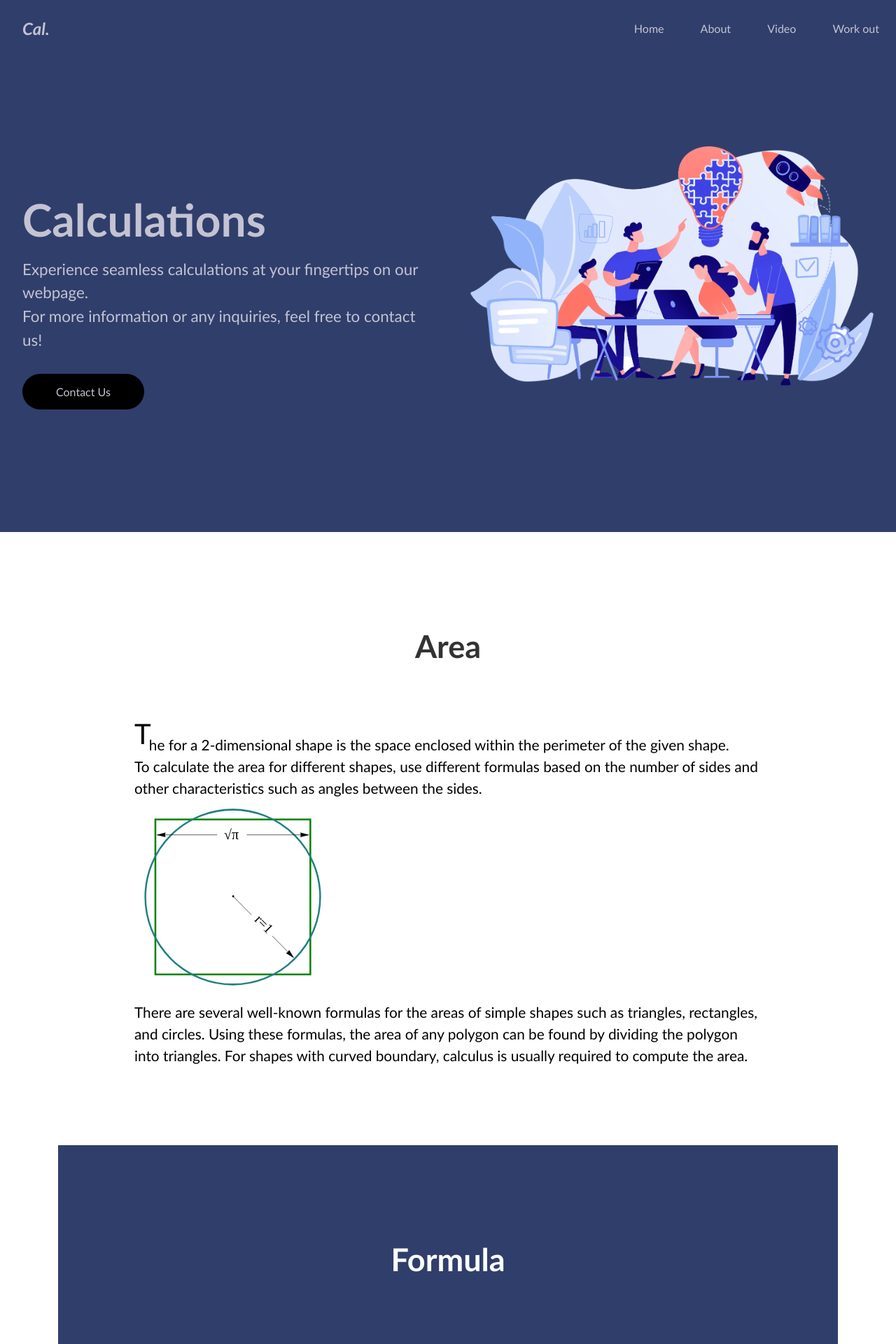
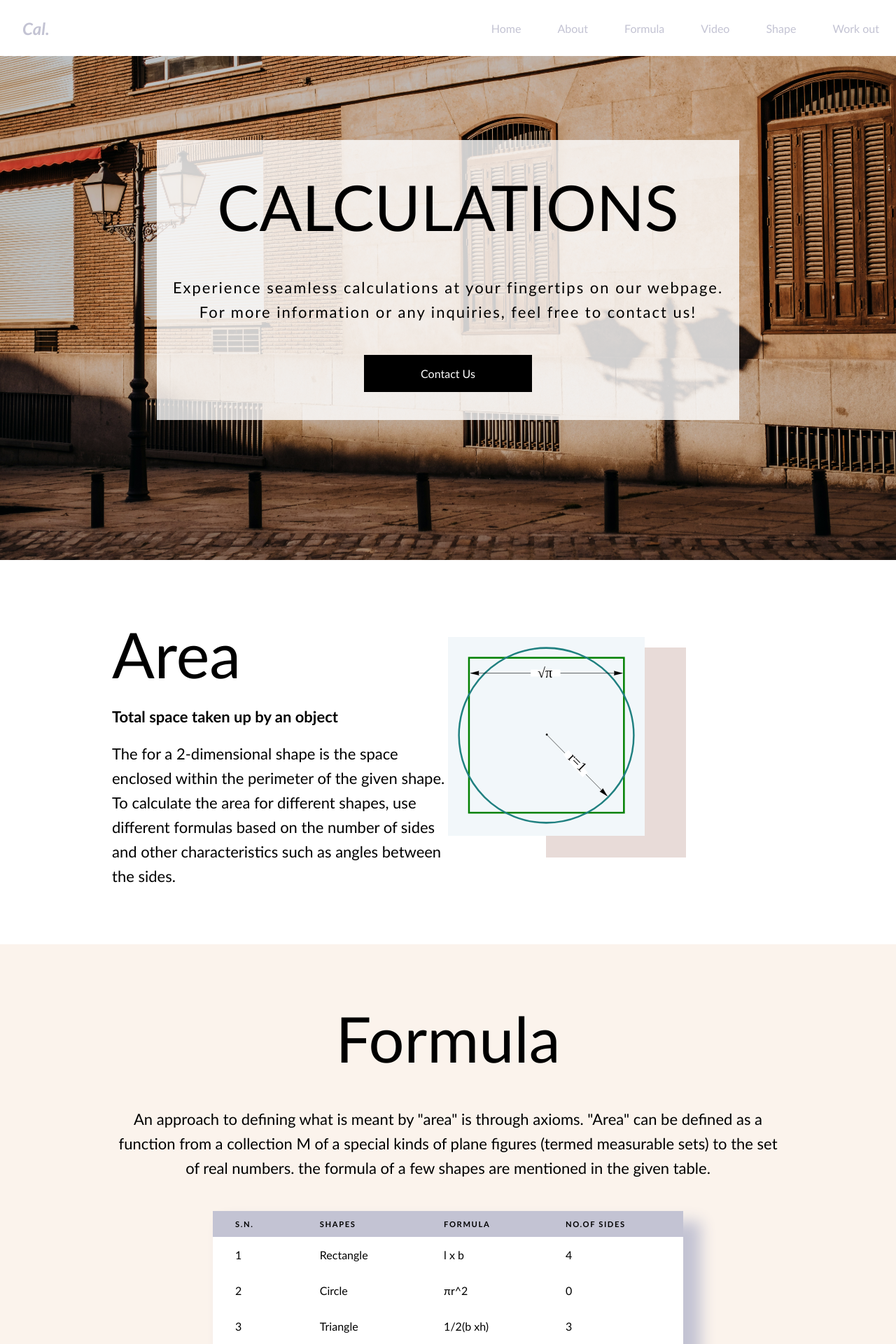
Before and after one commit to adi1o/kfaproject, a Flask app: page / in a window 1280 px wide. Shown: the top 1920 px of the page at 70% size. Run offline with Flask 3, Linux system fonts and the light colour scheme.

Commit message:
nischaldai

```diff
--- a/static/style.css
+++ b/static/style.css
@@ -21,7 +21,7 @@ html {
 
   nav{
     height:80px;
-    background-color: #303e6b;
+    background-color: #fff;
     display: flex;
     justify-content: flex-end;
     align-items: center;
@@ -29,7 +29,9 @@ html {
     position: fixed;
     width: 100%;
     margin-bottom: 80px;
+    min-height: 10vh;
     top: 0;
+    z-index: 100;
   }
 
 
@@ -53,74 +55,140 @@ html {
   nav a:hover{
     color: black;
   }
-
-  .hero {
-    background: #303e6b;
-    /* background-size: cover; */
-  }
-
-  .hero-container {
-    display: grid;
-    grid-template-columns: 1fr 1fr;
-    min-height: 95vh;
-    padding: 3rem calc((100vw - 1300px) / 2);
-    /* overflow: hidden; */
-  }
-
-  .column-left {
+ .banner-cont {
+  display: flex;
+  width: 100%;
+  height: 100vh;
+  background-image: url('img/banner.jpg');
+  background-size: cover;
+  background-repeat: no-repeat;
+  background-position: center;
+  background-attachment: fixed;
+ } .overlay {
+  display: flex;
+  height: 100%;
+  width: 100%;
+  justify-content: center;
+  align-items: center;
+  background-color: rgba(0, 0, 0, 0.2);
+ } .overlay > div {
+  background-color: rgba(255, 255, 255, 0.8);
+  width: 65%;
+  padding: 0 15px;
   display: flex;
   flex-direction: column;
   justify-content: center;
-    align-items: flex-start;
-    color: #c3c3d3;
-    padding: 0rem 2rem;
+  align-items: center;
+  min-height: 50%;
+ } .banner-header {
+  font-size: 90px;
+  text-transform: uppercase;
+ }.banner-desc {
+  text-align: center;
+  margin: 2em 0;
+  font-size: 22px;
+  line-height: 35px;
+  letter-spacing: 2px;
+ }.custom-btn {
+  display: block;
+  text-align: center;
+  color: white;
+  background-color: black;
+  padding: 1em 5em;
+  border: 1px solid black;
+  text-decoration: none;
+  transition: all .4s ease-in-out;
+ }.custom-btn:hover {
+  background-color: white;
+  color: black;
  }
 
-  .column-left h1 {
-    margin-bottom: 1rem;
-    font-size: 4rem;
-    color: #c3c3d3;
+ .custom-cont {
+  padding: 5em 10em;
  }
-
-  .column-left p {
-    margin-bottom: 2rem;
-    font-size: 1.4rem;
-    line-height: 1.5;
-  }
-
-  button {
-    padding: 1rem 3rem;
-    font-size: 1rem;
-    border: none;
-    color: #c3c3d3;
-    background: #000;
-    cursor: pointer;
-    border-radius: 50px;
-    transition: all .2s ease-in-out;
-  }
-
-  button:hover {
-    background: #fff;
-    color: #000;
-  }
-
-  .column-right {
+ /* ======== intro section ================ */
+ .intro-cont {
+  display: grid;
+  grid-template-columns: 1fr 1fr;
+ } .intro-heading {
+  display: block;
+  font-size: 90px;
+ } .intro-tag {
+  margin: 1em 0;
+  display: block;
+  font-weight: 700;
+  font-size: 22px;
+ } .intro-desc {
+  display: block;
+  font-weight: 400;
+  font-size: 22px;
+  line-height: 35px;
+ } .intro-cont > div:nth-child(2) {
   display: flex;
   justify-content: center;
   align-items: center;
-    padding: 0rem 2rem;
+  flex-direction: column;
+ } .intro-cont > div:nth-child(2) > span {
+  width: 100%;
+ } .img-cont {
+    background-color: #e8dbd8;
+    width: 200px;
+    height: 300px;
+    position: relative;
+ } .img-cont > div {
+  position: absolute;
+  left: -140px;
+  top: -15px;
+  background-color: #f2f7fa;
+ } .iframe-cont {
+  position: absolute;
+  right: -140px;
+  top: -15px;
+ }iframe {
+   width: 90%;
+   height: 400px;
  }
+ /* ====================================== */
 
-  .hero-image {
-    max-width: 100%;
-    max-height: 100%;
+ /* ======== intro section ================ */
+.formula-cont {
+  background-color: #fbf3ec;
+} .formula-cont > .intro-heading {
+  text-align: center;
+} .formula-cont > .intro-desc {
+  margin: 2em 0;
+  text-align: center;
 }
+ /* ====================================== */
 
-  @media screen and (max-width: 768px) {
-    .hero-container {
-      grid-template-columns: 1fr;
+ /* ============ Grid Section ========== */
+.shape-grid {
+  display: grid;
+  grid-template-columns: 1fr 1fr 1fr 1fr;
+  gap: 2em;
+} .shape-grid > div {
+  margin-top: 2em;
+  min-height: 300px;
+  transition: all .4s ease-in-out;
+} .shape-grid > div:hover {
+  transform: scale(1.05);
+} .shape-img {
+  width: 100%;
+  height: 85%;
+  overflow: hidden;
+} .shape-img > img {
+  width: 100%;
+  height: 100%;
+  object-fit: cover;
+} .shape-name {
+  display: flex;
+  justify-content: center;
+  align-items: center;
+  background-color: #282627;
+  color: white;
+  min-height: 60px;
 }
-  }
+ /* ====================================== */
 
   table{
     width: 70%;
@@ -142,6 +210,10 @@ html {
       font-size: 0.7rem;
       font-weight: 900;
 
+  }
+
+  form{
+    margin-top: 5em;
   }
 
   td {
@@ -191,7 +263,6 @@ input , select{
 
 h1 {
     margin: 0;
-    color: #333;
 }
 
 button {
@@ -233,56 +304,10 @@ button {
   align-items: center;
 }
 
-iframe{
-  width: 560px;
-  height: 315px;
-  margin-bottom: 50px;
-
-}
-
-.YouTube{
-  display: flex;
-  flex-direction: column;
-  justify-content: center;
-  align-items: center;
-  width: 100%;
-  margin-top: 10em;
-}
-
- h1{
-  text-align: center;
-  margin-bottom: 2em;
-  font-size: 45px;
-  padding-top: 100px;
-}
-
 .cont{
   padding: 30px 15%;
   font-size: 1.3rem;
   line-height: 1.5;
-}
-
-.cont:nth-child(even){
-  background-color: #303e6b;
-  color: white;
-  margin: 4em;
-  padding-bottom: 4em;
-}
-
-.cont:nth-child(even) h1{
-  color: white;
-}
-
-.agadi {
-  float: left;
-  font-size: 40px;
-  line-height: 0 !important;
-  margin-right: 1em;
-
-}
-
-.arko {
-  margin-left: 1em;
 }
 
 h2{
--- a/templates/contactus.html
+++ b/templates/contactus.html
@@ -4,7 +4,7 @@
     <meta charset="UTF-8" />
     <meta name="viewport" content="width=device-width, initial-scale=1.0"/>
     <title>Contact Form</title>
-    <link rel="stylesheet" href="/static/style2.css"/>
+    <link rel="stylesheet" href="../static/style2.css"/>
   </head>
   <body>
     <div class="container">
--- a/templates/index.html
+++ b/templates/index.html
@@ -5,7 +5,7 @@
   <meta charset="UTF-8" />
   <meta name="viewport" content="width=device-width, initial-scale=1.0" />
   <title>Welcome</title>
-  <link rel="stylesheet" href="/static/style.css" />
+  <link rel="stylesheet" href="../static/style.css" />
 </head>
 <body>
 <!-- navigation -->
@@ -14,12 +14,14 @@
     <div class="nav-items">
       <a href="#home">Home</a>
       <a href="#about">About</a>
+      <a href="#formula">Formula</a>
       <a href="#video">Video</a>
+      <a href="#shape">Shape</a>
       <a href="#workout">Work out</a>
     </div>
   </nav>
 
-  <section class="hero">
+  <!-- <section class="hero">
     <div class="hero-container">
       <div class="column-left" id="home">
         <h1>Calculations</h1>
@@ -30,24 +32,60 @@
         <a href="/contactus"> <button>Contact Us</button></a>
       </div>
       <div class="column-right">
-        <img src="/static/Img/pngwing.com.png" alt="illustration" class="hero-image" />
+        <img src="../static/Img/pngwing.com.png" alt="illustration" class="hero-image" />
+      </div>
+    </div>
+  </section> -->
+  <section class="banner-cont" id="home">
+    <div class="overlay">
+      <div>
+        <span class="banner-header">Calculations</span>
+        <span class="banner-desc">Experience seamless calculations at your fingertips on our webpage.<br>
+          For more information or any inquiries, feel free to contact us!</span>
+          <a href="/contactus" class="custom-btn">Contact Us</a>
       </div>
     </div>
   </section>
+
+
 <!-- intro -->
-  <div class="intro cont">
+  <!-- <div class="intro cont">
     <h1 id="about">Area</h1>
     <p><span class="agadi">T</span><span class="arko">he</span> <span class="ani"> for a 2-dimensional shape is the space enclosed within the perimeter of the given shape.</span><br> To
       calculate the area for different shapes, use different formulas based on the number of sides and other
       characteristics such as angles between the sides.<br>
-      <img src="/static/Img/Squaring_the_circle.svg" alt="illustration" class="cont-image" />
+      <img src="../static/Img/Squaring_the_circle.svg" alt="illustration" class="cont-image" />
       <br>There are several well-known formulas for the areas of simple shapes such as triangles, rectangles, and circles. Using these formulas, the area of any polygon can be found by dividing the polygon into triangles. For shapes with curved boundary, calculus is usually required to compute the area.</p>
+  </div>  -->
+
+  <section class="intro-cont custom-cont" id="about">
+    <div>
+      <span class="intro-heading">Area</span>
+      <span class="intro-tag">
+        Total space taken up by an object
+      </span>
+      <span class="intro-desc">
+        The for a 2-dimensional shape is the space enclosed within the perimeter of the given shape.<br> To
+      calculate the area for different shapes, use different formulas based on the number of sides and other
+      characteristics such as angles between the sides.
+      </span>
     </div>
-  <div class="cont">
-     <h1>Formula</h1>
-     <p>An approach to defining what is meant by "area" is through axioms. "Area" can be defined as a function from a collection M of a special kinds of plane figures (termed measurable sets) to the set of real numbers. the formula of a few shapes are mentioned in the given table.</p>
+    <div>
+      <div class="img-cont">
+        <div>
+          <img src="../static/Img/Squaring_the_circle.svg" alt="illustration" class="cont-image" />
         </div>
-  <!-- Table -->
+      </div>
+    </div>
+  </section>
+
+  <section class="formula-cont custom-cont" id="formula">
+    <span class="intro-heading">
+      Formula
+    </span>
+    <span class="intro-desc">
+      An approach to defining what is meant by "area" is through axioms. "Area" can be defined as a function from a collection M of a special kinds of plane figures (termed measurable sets) to the set of real numbers. the formula of a few shapes are mentioned in the given table.
+    </span>
     <table>
       <tr>
         <th>S.N.</th>
@@ -80,14 +118,37 @@
         <td>4</td>
       </tr>
     </table>
+  </section>
 
-  <div class="cont">
+  <section class="intro-cont custom-cont" id="video">
+    <div>
+          <iframe src="https://www.youtube.com/embed/rYzEh73OIIs?si=M3liMzdWk6Zh6fmO" title="YouTube video player"
+            frameborder="0"
+            allow="accelerometer; autoplay; clipboard-write; encrypted-media; gyroscope; picture-in-picture; web-share"
+            allowfullscreen>
+
+          </iframe>
+
+    </div>
+    <div>
+      <span class="intro-heading">Video</span>
+      <span class="intro-tag">
+        Short video on area calculation
+      </span>
+      <span class="intro-desc">
+        The for a 2-dimensional shape is the space enclosed within the perimeter of the given shape.<br> To
+      calculate the area for different shapes, use different formulas based on the number of sides and other
+      characteristics such as angles between the sides.
+      </span>
+    </div>
+  </section>
+  <!-- <div class="cont">
   <h1>Calculating Area for Different Shapes</h1>
   <p><h4></h4></p>
-  </div>
+  </div> -->
 
   <!-- youtube -->
-  <div class="YouTube" id="video">
+  <!-- <div class="YouTube" id="video">
     <h1>Video</h1>
     <iframe src="https://www.youtube.com/embed/rYzEh73OIIs?si=M3liMzdWk6Zh6fmO" title="YouTube video player"
       frameborder="0"
@@ -95,12 +156,47 @@
       allowfullscreen>
 
     </iframe>
+  </div> -->
+
+  <section class="formula-cont custom-cont" id="shape">
+    <span class="intro-heading" style="margin-bottom: 1.5em;">
+      Area for Different Shapes
+    </span>
+    <!-- <span class="intro-desc">
+      An approach to defining what is meant by "area" is through axioms. "Area" can be defined as a function from a collection M of a special kinds of plane figures (termed measurable sets) to the set of real numbers. the formula of a few shapes are mentioned in the given table.
+    </span> -->
+    <div class="shape-grid">
+      <div>
+        <div class="shape-img">
+          <img src="../static/img/rectb.jpg" alt="-">
         </div>
+        <div class="shape-name">Rectangle</div>
+      </div>
+      <div>
+        <div class="shape-img">
+          <img src="../static/img/q.jpg" alt="-">
+        </div>
+        <div class="shape-name">Square</div>
+      </div>
+      <div>
+        <div class="shape-img">
+          <img src="../static/img/tri.jpg" alt="-">
+        </div>
+        <div class="shape-name">Triangle</div>
+      </div>
+      <div>
+        <div class="shape-img">
+          <img src="../static/img/cirb.jpg" alt="-">
+        </div>
+        <div class="shape-name">Circle</div>
+      </div>
+    </div>
+  </section>
 
   </div>
 
-        <div class="calculator-font">
-          <h1>Area Calculator</h1>
+        <div class="calculator-font" id="workout">
+          <span class="intro-heading">Area Calculator</span>
         <form action="/calculate" method="post" class="calculator">
 
             <select name="cal" id="cal">
@@ -138,7 +234,7 @@
         {% if messages and messages.area %}
           <h2>Area of {{messages.opt}}: {{ messages.area }}</h2>
           {% endif %}
-        <button type="submit">Calculate Area</button>
+        <button class="custom-btn" type="submit">Calculate Area</button>
         </form>
       </div>
         <script>
```
Also changed, not shown: cal.py (added, +46 -0 lines), calculator.html (added, +52 -0 lines), static/Img/banner.jpg (added), static/Img/cir.jpg (added), static/Img/cirb.jpg (added), static/Img/q.jpg (added), static/Img/rect.webp (added), static/Img/rectb.jpg (added), static/Img/sq.webp (added), static/Img/tri.jpg (added), static/Img/triangle.webp (added), 1 other file. Lines whose indentation alone changed are shown as unchanged.
